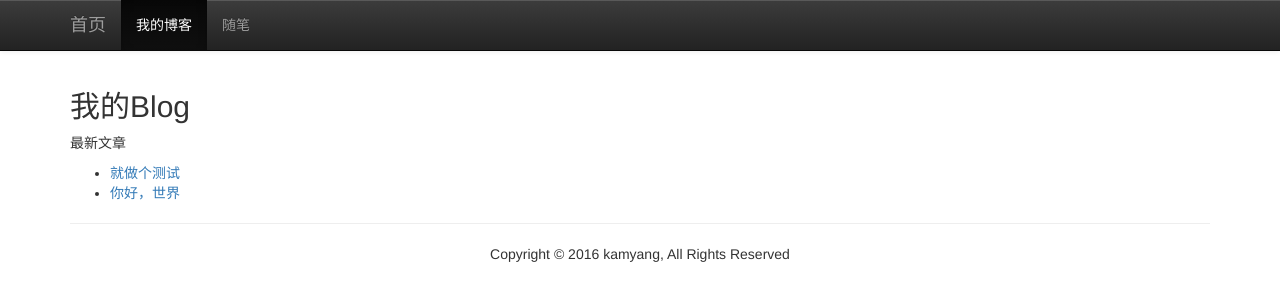
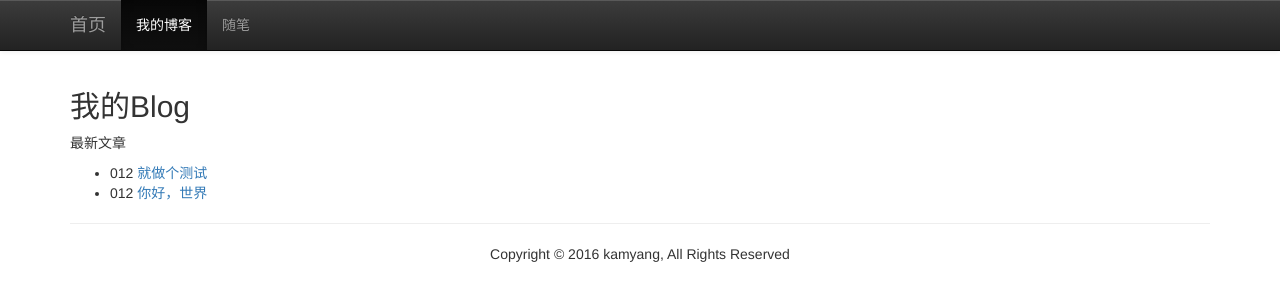
Before and after one commit to YangYanMing168/kamyang, a Jekyll site: the page built from index.html, in a window 1280 px wide. Shown: the top 301 px of the page. Built offline with Jekyll 4.4.1, drawn with Linux system fonts in a browser that asks for light colours.

```diff
--- a/index.html
+++ b/index.html
@@ -7,7 +7,7 @@ title: 我的Blog
 <ul>
     {% assign pagetime = page.date | date_to_xmlschema %}
     {% for post in site.posts %}
-    <li> {{ pagetime }} <a href="{{ site.baseurl }}{{ post.url }}">{{ post.title }}</a>
+    <li> {{ "01234" | slice: 0, 3 }} <a href="{{ site.baseurl }}{{ post.url }}">{{ post.title }}</a>
     </li>
     {% endfor %}
 </ul>
```
